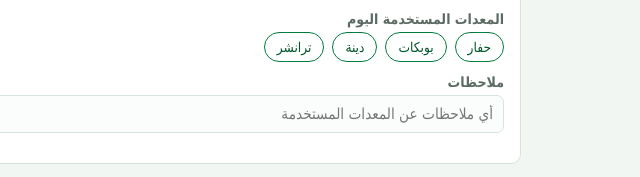
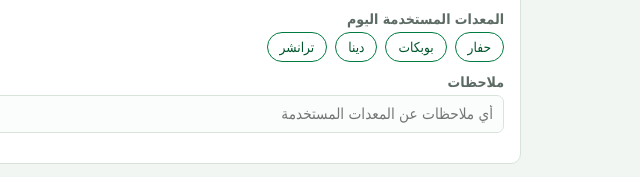
Before and after one commit to hythumtaher-blip/basaaier-daily-report, a plain HTML site: page index.html in a window 1280 px wide. Shown: the part 824-1001 px from the top of the page, 485-1125 px from the left. Drawn offline with Linux system fonts and the light colour scheme.

Commit message:
Update index.html

```diff
--- a/index.html
+++ b/index.html
@@ -312,7 +312,7 @@
         <div class="chips" id="equipChips">
           <span class="chip" data-v="حفار">حفار</span>
           <span class="chip" data-v="بوبكات">بوبكات</span>
-          <span class="chip" data-v="دينة">دينة</span>
+          <span class="chip" data-v="دينا">دينا</span>
           <span class="chip" data-v="ترانشر">ترانشر</span>
         </div>
       </div>
```
